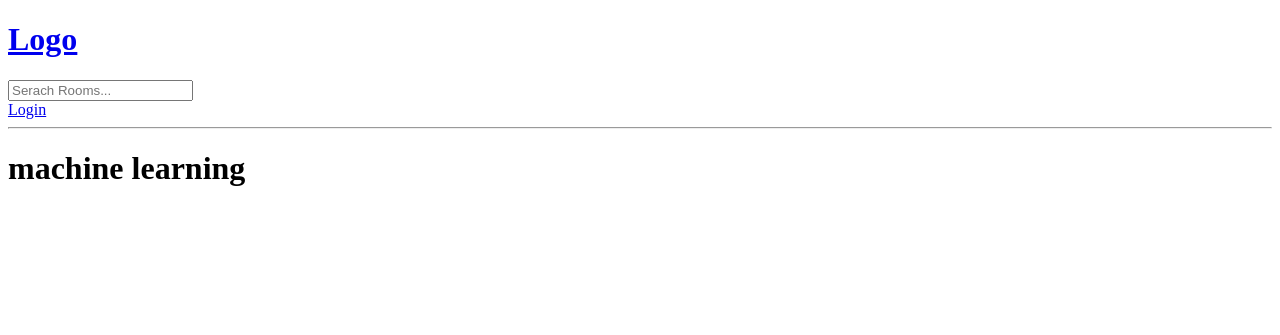
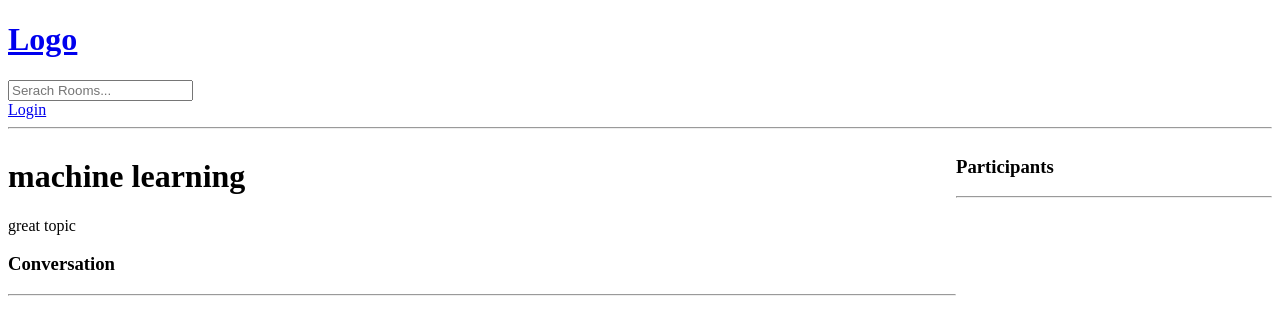
Before and after one commit to SamAbdallah/studybudy, a Django app: page /room/5/ in a window 1280 px wide. Shown: the top 335 px of the page. Run offline with Django 4.2, Linux system fonts and the light colour scheme; data comes from the database, SQL or seed files in the repository; both versions use the stored data as it was after the commit.

Commit message:
creating the option of adding a message in a room and adding participants to database

```diff
--- a/base/models.py
+++ b/base/models.py
@@ -19,6 +19,7 @@ class Room(models.Model):
     host= models.ForeignKey(User,on_delete=models.SET_NULL,null=True)
     topic=models.ForeignKey(topic,on_delete=models.SET_NULL,null=True)
     name=models.CharField(max_length=200)
+    participants=models.ManyToManyField(User,related_name='participant',blank=True)
     description=models.TextField(null=True,blank=True)
     updated=models.DateTimeField(auto_now=True)
     created=models.DateTimeField(auto_now_add=True)
--- a/base/templates/base/room.html
+++ b/base/templates/base/room.html
@@ -1,6 +1,71 @@
 {% extends 'main.html' %}
 
 {% block content %}
-<h1>{{room.name}}</h1>
+
+
+<style>
+    .room{
+        display: grid;
+        grid-template-columns: 3fr 1fr;
+    }
+
+
+</style>
+
+
+<div class="room">
+
+ <div>
+
+    <h1>{{room.name}}</h1>
+
+    <p>{{room.description}}</p>
+
+    <div>
+        <h3>Conversation</h3>
+        <hr>
+
+        {% for message in room_messages %}
+        <div>
+            <small>{{message.user}} {{message.created | timesince}} ago </small>
+            <h1>{{message.body}}</h1>
+
+
+        </div>
+
+        {% endfor %}
+    </div>
+
+
+    {% if request.user.is_authenticated %}
+    <div class="comment-form">
+
+    <form method="post">
+     {% csrf_token %}
+
+     <input type="text" name="body" placeholder="Write your message here">
+
+    </form>
+
+    </div>
+    {% endif %}
+
+ </div>
+
+ <div>
+
+    <h3>Participants</h3>
+    <hr>
+
+
+ </div>
+
+
+
+
+
+</div>
+
+
 
 {% endblock %}
--- a/base/views.py
+++ b/base/views.py
@@ -1,7 +1,7 @@
 from multiprocessing import context
 from django.shortcuts import redirect, render
 from django.http import HttpResponse
-from .models import Room,topic
+from .models import Message, Room,topic
 from .forms import RoomForm
 from django.contrib.auth.forms import UserCreationForm
 from django.db.models import Q
@@ -80,7 +80,19 @@ def home(request):
 
 def room(request,pk):
     room=Room.objects.get(id=pk)
-    context={'room':room}
+    room_messages=room.message_set.all().order_by('-created')
+    if request.method== 'POST' :
+     message=Message.objects.create(
+
+        user=request.user, #authenticated
+        room=room,
+        body=request.POST.get('body')
+
+     )
+
+     return redirect ('room',pk=room.id)
+
+    context={'room':room,'room_messages':room_messages}
 
     return render(request,'base/room.html',context)
 
```
Also changed, not shown: base/migrations/0003_alter_room_options_room_participants.py (added), base/migrations/0004_remove_room_participants_room_participant.py (added), base/migrations/0005_remove_room_participant_room_participant.py (added), base/migrations/0006_remove_room_participant_room_participants.py (added), db.sqlite3.
